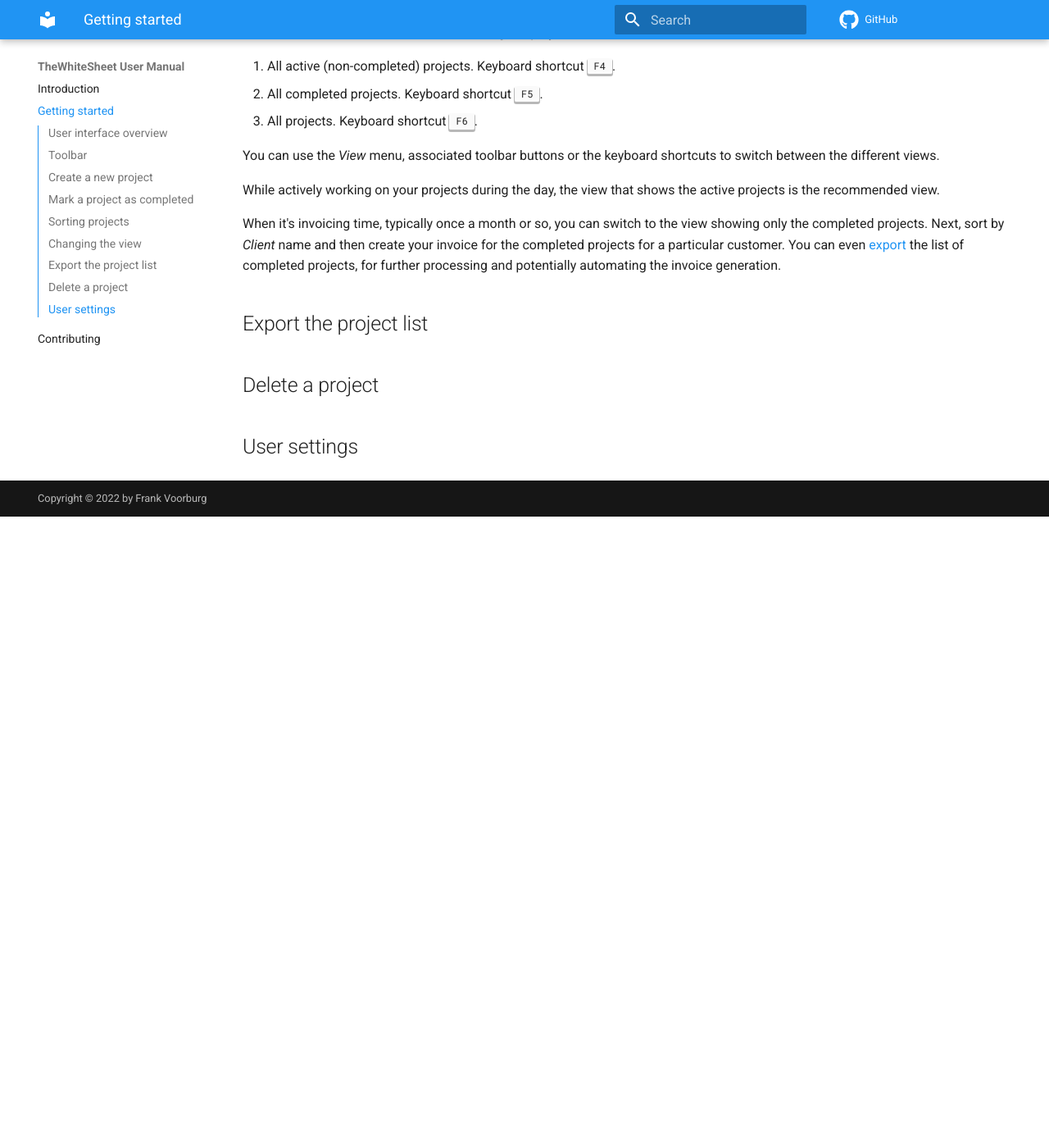
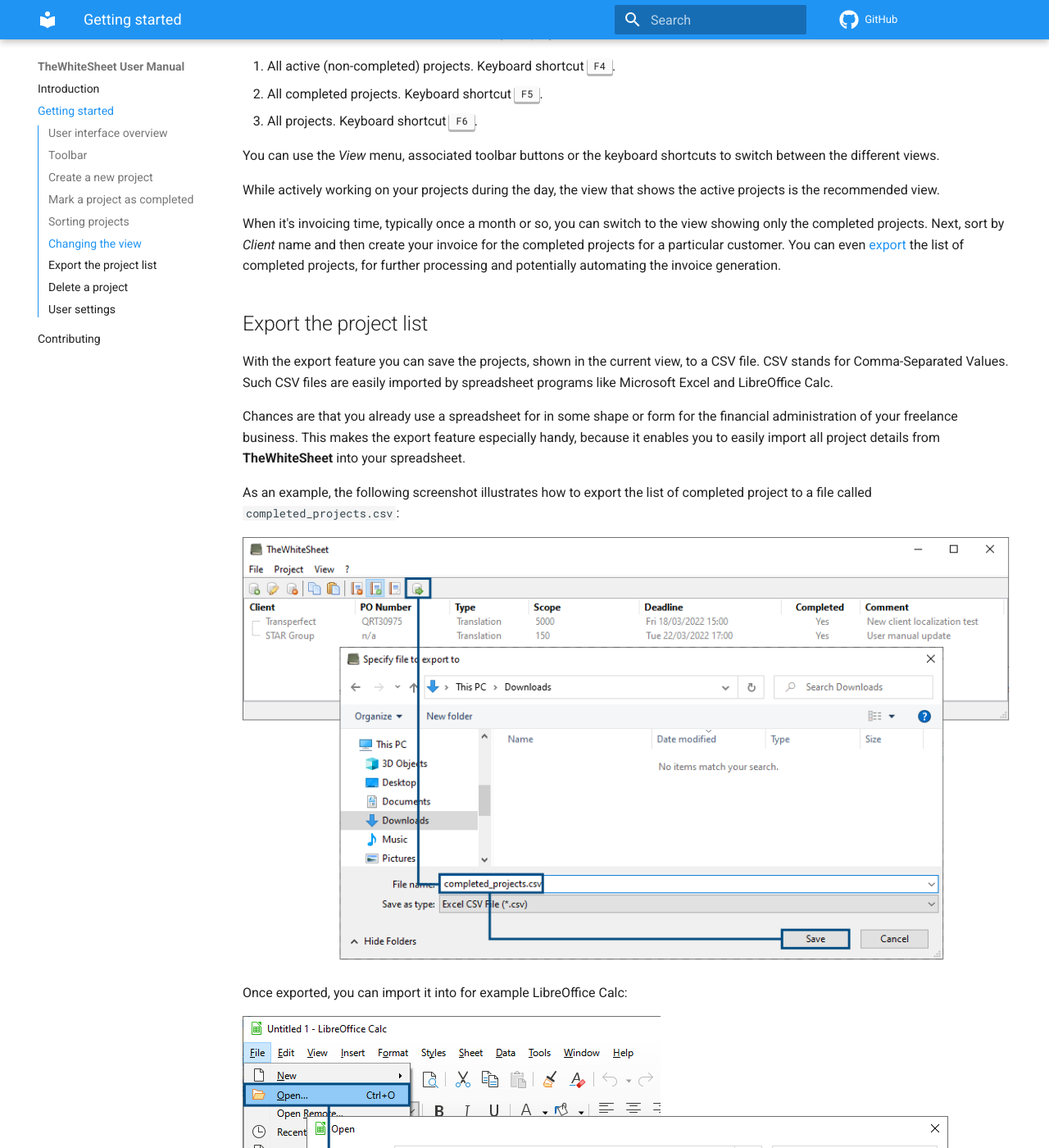
Before and after one commit to kruizer23/thewhitesheet, an MkDocs documentation site: the page built from docs/getting_started.md, in a window 1280 px wide and 1400 px high, scrolled down 3424 px. Shown: the whole window at 82% size. Built offline with MkDocs 1.6.1 and Material for MkDocs 9.7.7, drawn with Linux system fonts in a browser that asks for light colours; comment, search, counter and statistics services are not loaded; before the commit the page ends 4054 px from its top, so only the background shows below that.

Commit message:
Updated documentation.

```diff
--- a/docs/getting_started.md
+++ b/docs/getting_started.md
@@ -75,6 +75,18 @@
 
 ## Export the project list
 
+With the export feature you can save the projects, shown in the current view, to a CSV file. CSV stands for Comma-Separated Values. Such CSV files are easily imported by spreadsheet programs like Microsoft Excel and LibreOffice Calc.
+
+Chances are that you already use a spreadsheet for in some shape or form for the financial administration of your freelance business. This makes the export feature especially handy, because it enables you to easily import all project details from **TheWhiteSheet** into your spreadsheet.
+
+As an example, the following screenshot illustrates how to export the list of completed project to a file called `completed_projects.csv`:
+
+![](images/export_projects.png)
+
+Once exported, you can import it into for example LibreOffice Calc:
+
+![](images/spreadsheet_import.png)
+
 
 
 ## Delete a project
```
Also changed, not shown: docs/images/export_projects.png (added), docs/images/export_projects.svg (added), docs/images/spreadsheet_import.png (added), docs/images/spreadsheet_import.svg (added).
